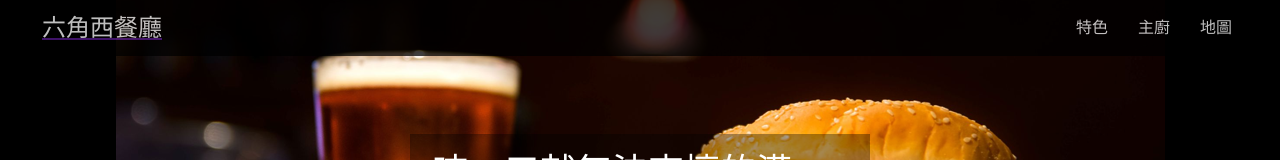
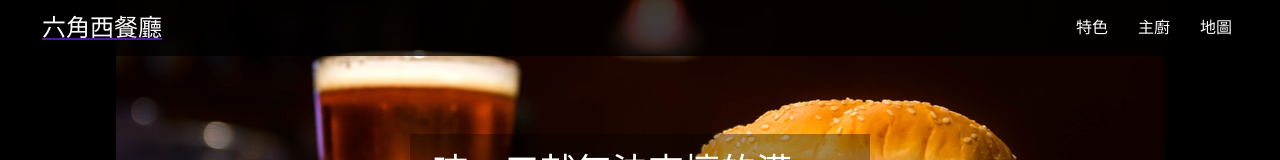
Before and after one commit to Victor81528/roku-restaurant-flex, a Vue app: page / in a window 1280 px wide. Shown: the top 160 px of the page. Built offline with nearby package versions, Linux system fonts and the light colour scheme; a web font is replaced by a local one.

Commit message:
解決字體透視問題
以rgba取代opacity

以下問題仍然存在：
nav大標題
hover特效
按鈕js

```diff
--- a/src/scss/_index.scss
+++ b/src/scss/_index.scss
@@ -52,8 +52,7 @@ body{
       justify-content: space-between;
       align-items: center;
       box-sizing: border-box;
-      background-color: rgb(0, 0, 0);
-      opacity: 75%;
+      background-color: rgba(0, 0, 0, 0.75);
       padding: {
         left: 42px;
         right: 48px;
@@ -68,17 +67,26 @@ body{
         padding-right: 22px;
       }
       .nav-title{
+        display: flex;
+        justify-content: center;
+        align-items: center;
         a{
-          &:hover{
-            border: 0;
-          }
-          &:active{
-            border: none;
-          }
           h1{
             font-size: 24px;
             color: #FFFFFF;
             opacity: 1;
+            box-sizing: border-box;
+            &:link{
+              border: none;
+            }
+            &:visited{
+              border: none;
+            }
+            &:hover{
+              transition: 0.3s;
+              padding-bottom: 8px;
+              border-bottom: 3px solid #3d1101;
+            }
           }
         }
       }
@@ -90,18 +98,20 @@ body{
         font-size: 16px;
         li{
           a{
-            margin-left: 30px;
             text-align: center;
             text-decoration: none;
+            box-sizing: border-box;
+            color: #FFFFFF;
             border-bottom: #3d1101;
-            color: #FFFFFF;
+            margin-left: 30px;
+            padding-bottom: 14px;
+            &:hover{
+              transition: 0.3s;
+              padding-bottom: 8px;
+              border-bottom: 3px solid #3d1101;
+            }
             @media screen and (max-width: 576px){
               display: none;
-            }
-            &:hover{
-              transition: 0.3s;
-              border-bottom: 3px solid #3d1101;
-              box-sizing: border-box;
             }
           }
           i{
--- a/vue.confing.js
+++ b/vue.confing.js
@@ -1,5 +1,5 @@
 module.exports = {
   publicPath: process.env.NODE_ENV === 'production'
     ? '/roku-restaurant-flex/'
-    : '/'
+    : ''
 }
```
